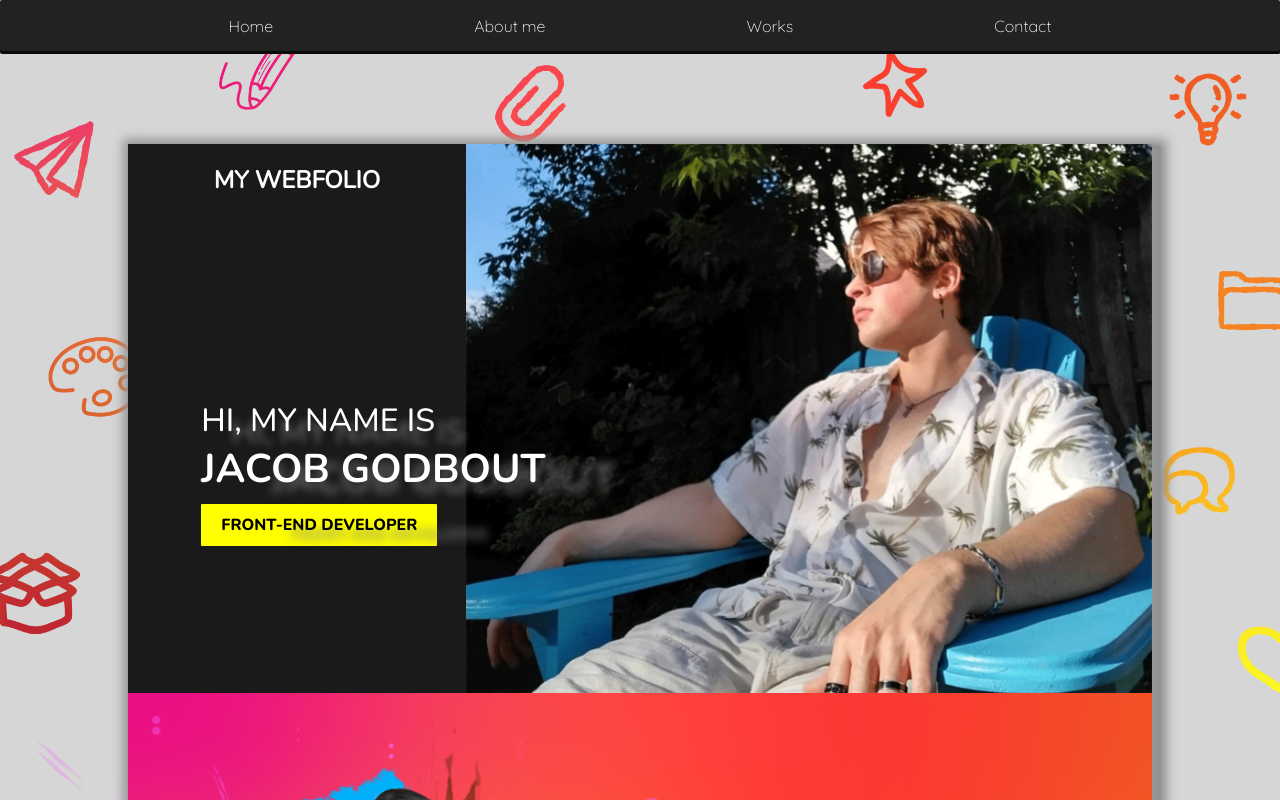
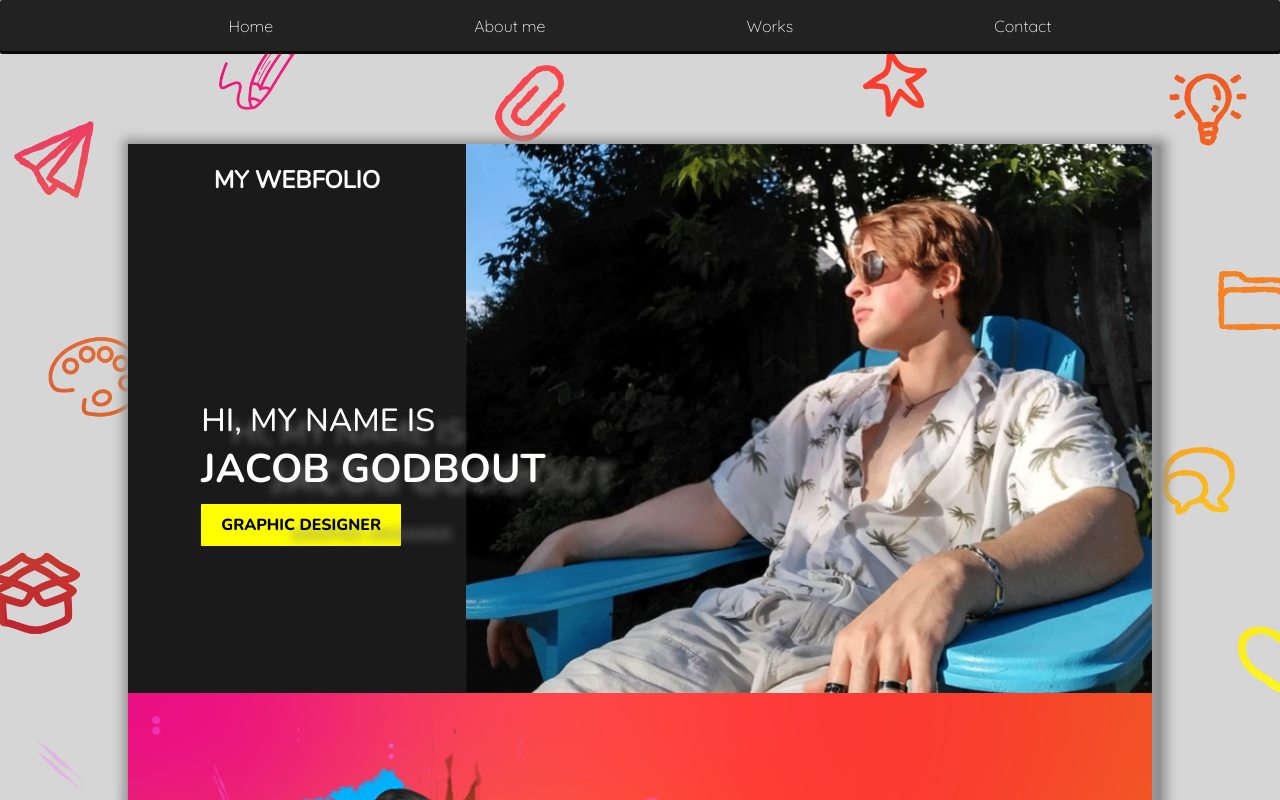
Before and after one commit to 1738183J/portfolio, a React (Create React App) app: page / in a window 1280 px wide. Shown: the top 800 px of the page. Built offline with nearby package versions, Linux system fonts and the light colour scheme.

Commit message:
update header

```diff
--- a/src/Components/Header/Header.js
+++ b/src/Components/Header/Header.js
@@ -18,7 +18,7 @@ const Header = props => {
                 <div className="name">
                     <h3 className="nom">HI, MY NAME IS</h3>
                     <h2 className="nom2">JACOB GODBOUT</h2>
-                    <h2 className="nom3">FRONT-END DEVELOPER</h2>
+                    <h2 className="nom3">GRAPHIC DESIGNER</h2>
                 </div>
             </aside>
             <div className="navbar-container">
```
